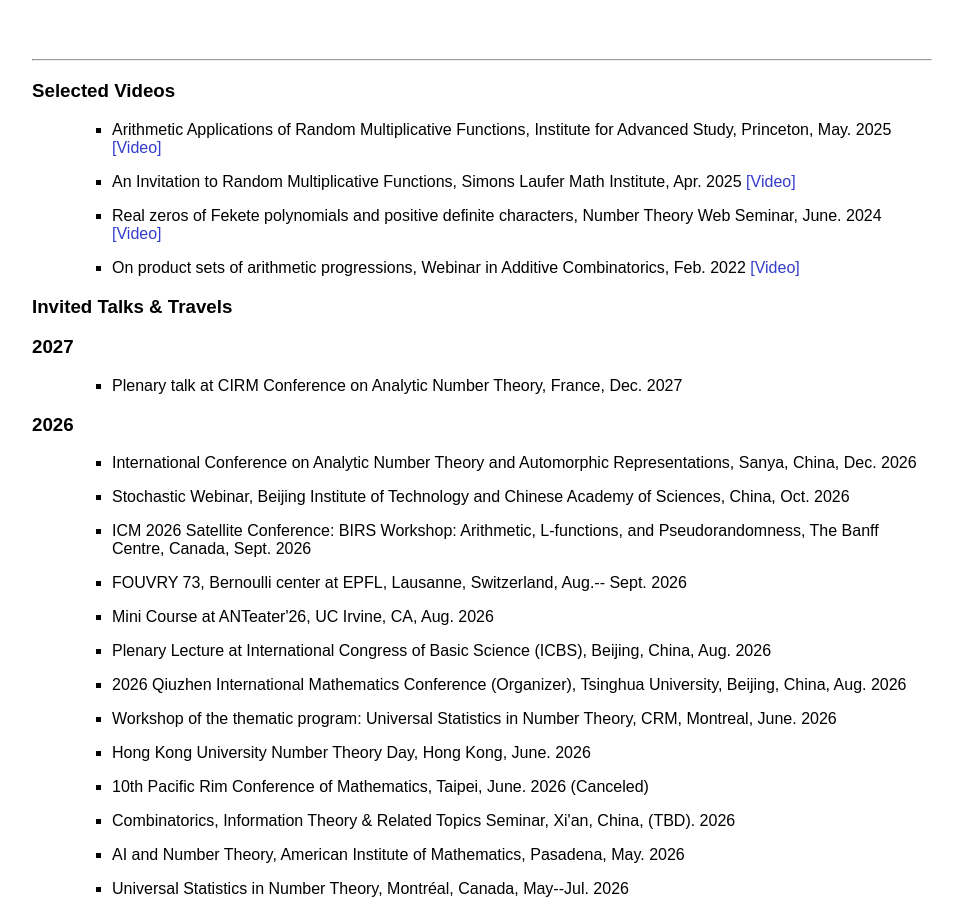
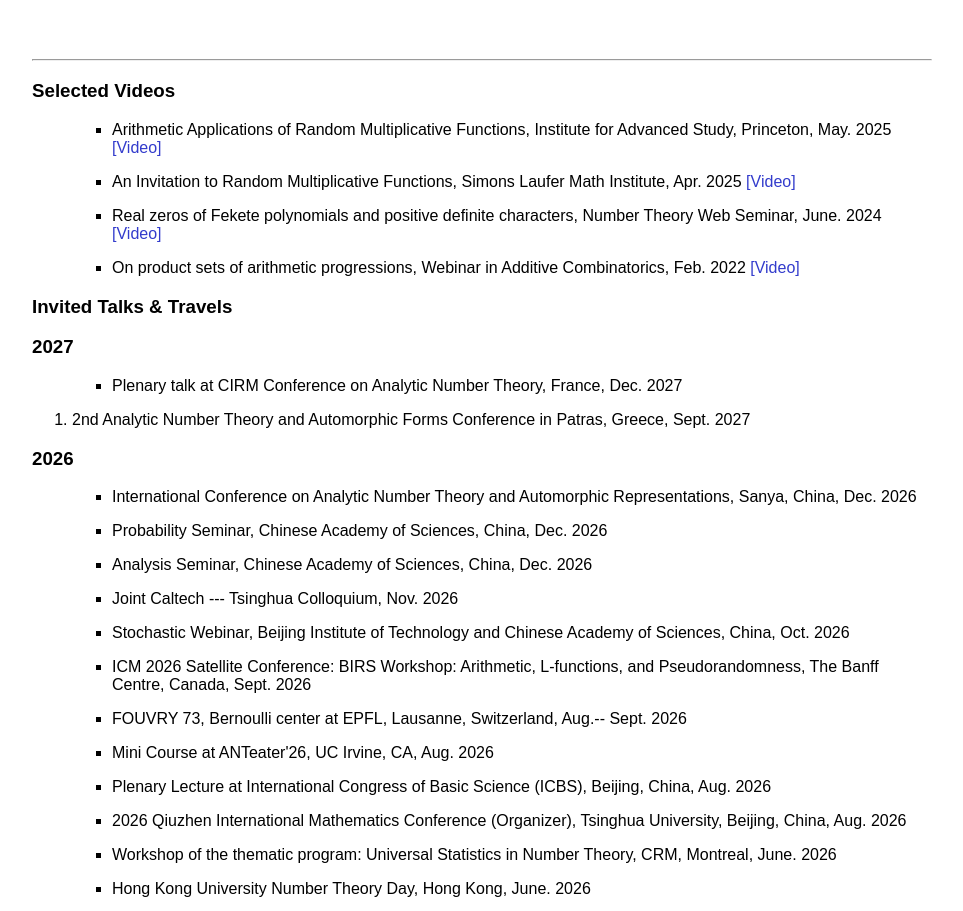
Before and after one commit to MaxWenqiangXu/maxwenqiangxu.github.io, a plain HTML site: page talks.html in a window 1280 px wide. Shown: the part 176-1087 px from the top of the page, without its empty margins (158-1121 px from the left). Drawn offline with Linux system fonts and the light colour scheme.

Commit message:
Update talks.html

```diff
--- a/talks.html
+++ b/talks.html
@@ -111,8 +111,14 @@ A:hover {text-decoration: none; color:blue;}
 
 <ul style="list-style-type:square;" >
 <li><p>
+Plenary talk at CIRM Conference on Analytic Number Theory, France, Dec. 2027
+</p>
+</li>
+</ul>
 
-Plenary talk at CIRM Conference on Analytic Number Theory, France, Dec. 2027
+
+<li><p>
+2nd Analytic Number Theory and Automorphic Forms Conference in Patras, Greece, Sept. 2027
 </p>
 </li>
 </ul>
@@ -134,10 +140,44 @@ International Conference on Analytic Number Theory and Automorphic Representatio
 
 
 
-   <ul style="list-style-type:square;" >
+<ul style="list-style-type:square;" >
 <li><p>
+Probability Seminar, Chinese Academy of Sciences, China, Dec. 2026
+</p>
+</li>
+</ul>
 
 
+
+<ul style="list-style-type:square;" >
+<li><p>
+Analysis Seminar, Chinese Academy of Sciences, China, Dec. 2026
+</p>
+</li>
+</ul>
+
+
+
+
+
+
+
+<ul style="list-style-type:square;" >
+<li><p>
+Joint Caltech --- Tsinghua Colloquium,  Nov. 2026
+</p>
+</li>
+</ul>
+
+
+
+
+
+
+
+
+<ul style="list-style-type:square;" >
+<li><p>
 Stochastic Webinar, Beijing Institute of Technology and Chinese Academy of Sciences, China, Oct. 2026
 </p>
 </li>
```
